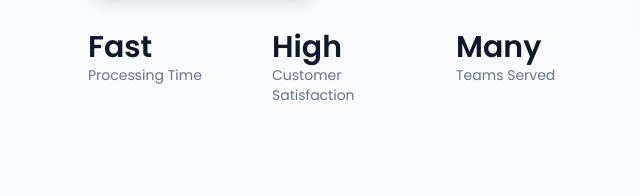
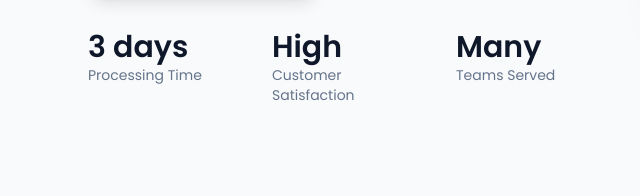
Before and after one commit to Blitzz21/gdt, a website: page index.html in a window 1280 px wide. Shown: the part 758-954 px from the top of the page, 0-640 px from the left. Drawn offline with Linux system fonts and the light colour scheme.

Commit message:
Update index.html

```diff
--- a/index.html
+++ b/index.html
@@ -249,7 +249,7 @@
                 </div>
                 <div class="grid grid-cols-1 gap-6 text-sm text-center sm:grid-cols-3 sm:gap-8 sm:text-left animate-on-scroll" data-animate="fade-left">
                     <div>
-                        <p class="text-3xl font-semibold text-ink">Fast</p>
+                        <p class="text-3xl font-semibold text-ink"><span data-count="3">3</span> days</p>
                         <p class="text-slate-500">Processing Time</p>
                     </div>
                     <div>
```
